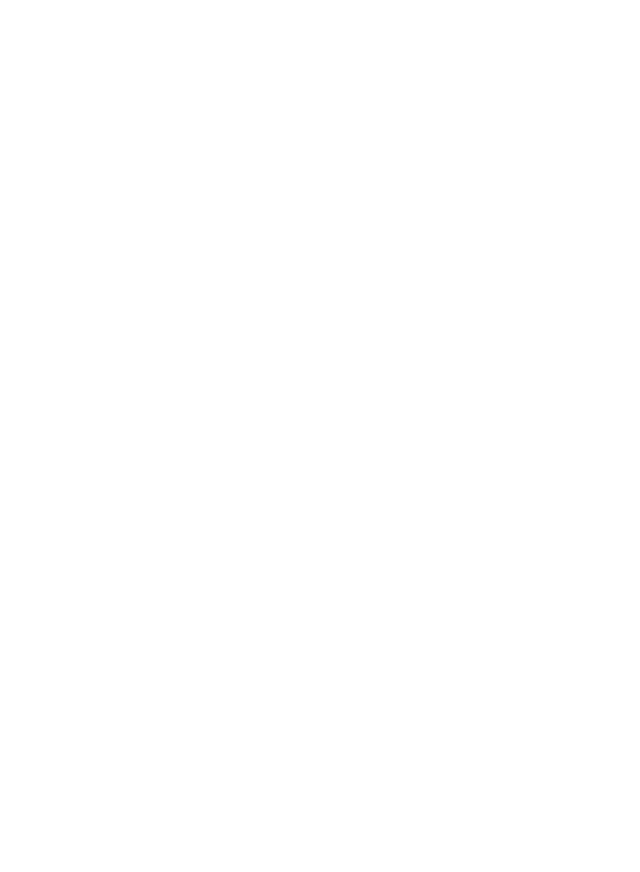
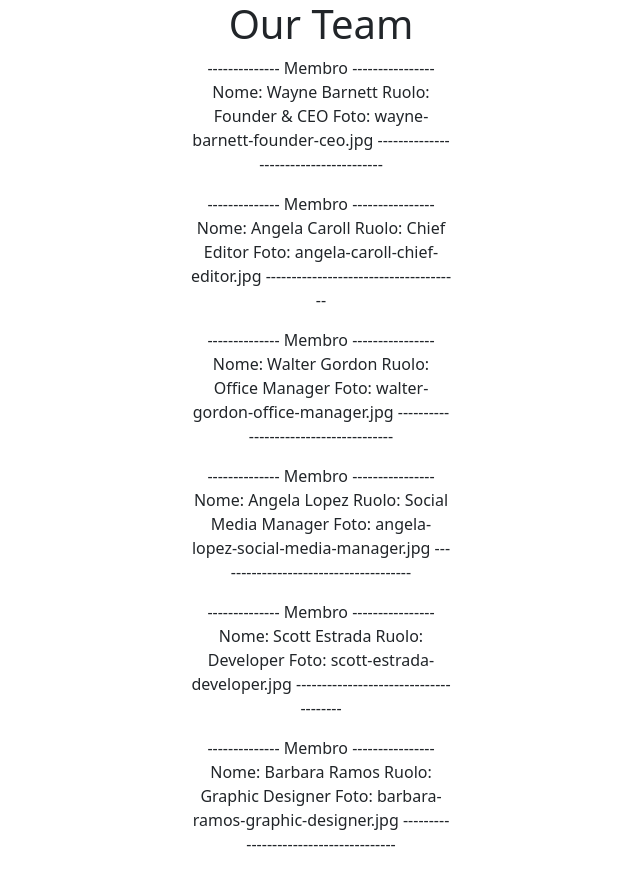
Before and after one commit to L-V-Dragon/js-our-team, a plain HTML site: page index.html in a window 1280 px wide. Shown: the whole page, without its empty margins (319-959 px from the left). Before the commit the page ends 800 px from the top, so only its background shows below. Drawn offline with nearby package versions, Linux system fonts and the light colour scheme.

Commit message:
MILESTONE 2 Completata

```diff
--- a/index.html
+++ b/index.html
@@ -1,17 +1,40 @@
 <!DOCTYPE html>
 <html lang="en">
+
 <head>
     <meta charset="UTF-8">
     <meta http-equiv="X-UA-Compatible" content="IE=edge">
     <meta name="viewport" content="width=device-width, initial-scale=1.0">
-<link href="https://cdn.jsdelivr.net/npm/bootstrap@5.2.2/dist/css/bootstrap.min.css" rel="stylesheet" integrity="sha384-Zenh87qX5JnK2Jl0vWa8Ck2rdkQ2Bzep5IDxbcnCeuOxjzrPF/et3URy9Bv1WTRi" crossorigin="anonymous">
+    <link href="https://cdn.jsdelivr.net/npm/bootstrap@5.2.2/dist/css/bootstrap.min.css" rel="stylesheet"
+        integrity="sha384-Zenh87qX5JnK2Jl0vWa8Ck2rdkQ2Bzep5IDxbcnCeuOxjzrPF/et3URy9Bv1WTRi" crossorigin="anonymous">
     <link rel="stylesheet" href="style.css">
     <title>Team Page</title>
 </head>
+
 <body>
 
+    <body>
+        <div class="container text-center">
 
-<script src="https://cdn.jsdelivr.net/npm/bootstrap@5.2.2/dist/js/bootstrap.bundle.min.js" integrity="sha384-OERcA2EqjJCMA+/3y+gxIOqMEjwtxJY7qPCqsdltbNJuaOe923+mo//f6V8Qbsw3" crossorigin="anonymous"></script>
+            <div class="row">
+
+                <div class="col"></div>
+
+                <div class="col-3">
+                    <h1>Our Team</h1>
+                    <div id="membroStamp"></div>
+                </div>
+
+                <div class="col"></div>
+
+            </div>
+
+        </div>
+
+        <script src="https://cdn.jsdelivr.net/npm/bootstrap@5.2.2/dist/js/bootstrap.bundle.min.js"
+            integrity="sha384-OERcA2EqjJCMA+/3y+gxIOqMEjwtxJY7qPCqsdltbNJuaOe923+mo//f6V8Qbsw3"
+            crossorigin="anonymous"></script>
         <script src="script.js" type="text/javascript"></script>
     </body>
+
 </html>
--- a/script.js
+++ b/script.js
@@ -1,50 +1,61 @@
 let membro = [
     {
-        Nome: "Wayne Barnett",
-        Ruolo:"Founder & CEO",
-        Foto:"wayne-barnett-founder-ceo.jpg",
+        nome: "Wayne Barnett",
+        ruolo: "Founder & CEO",
+        foto: "wayne-barnett-founder-ceo.jpg",
     },
     {
-        Nome:"Angela Caroll",
-        Ruolo:"Chief Editor",
-        Foto:"angela-caroll-chief-editor.jpg",
+        nome: "Angela Caroll",
+        ruolo: "Chief Editor",
+        foto: "angela-caroll-chief-editor.jpg",
     },
     {
-        Nome:"Walter Gordon",
-        Ruolo:"Office Manager",
-        Foto:"walter-gordon-office-manager.jpg",
+        nome: "Walter Gordon",
+        ruolo: "Office Manager",
+        foto: "walter-gordon-office-manager.jpg",
     },
     {
-        Nome:"Angela Lopez",
-        Ruolo:"Social Media Manager",
-        Foto:"angela-lopez-social-media-manager.jpg",
+        nome: "Angela Lopez",
+        ruolo: "Social Media Manager",
+        foto: "angela-lopez-social-media-manager.jpg",
     },
     {
-        Nome:"Scott Estrada",
-        Ruolo:"Developer",
-        Foto:"scott-estrada-developer.jpg",
+        nome: "Scott Estrada",
+        ruolo: "Developer",
+        foto: "scott-estrada-developer.jpg",
     },
     {
-        Nome:"Barbara Ramos",
-        Ruolo:"Graphic Designer",
-        Foto:"barbara-ramos-graphic-designer.jpg",
+        nome: "Barbara Ramos",
+        ruolo: "Graphic Designer",
+        foto: "barbara-ramos-graphic-designer.jpg",
     }
 ]
 
-for(let persona of membro){
+
+for (let persona of membro) {
     stampaPersona(persona);
+
+    document.getElementById("membroStamp").innerHTML += '<p>' + `
+-------------- Membro ----------------
+    Nome: ${persona.nome}
+    Ruolo: ${persona.ruolo}
+    Foto: ${persona.foto}
+--------------------------------------
+
+        ` + '</p>';
 }
 
-function stampaPersona(membro){
+
+
+function stampaPersona(membro) {
 
     console.log(
         `
--------------- Membro ----------------
-    Nome: ${membro.Nome}
-    Ruolo: ${membro.Ruolo}
-    Foto: ${membro.Foto}
---------------------------------------
-
-        `
+    --------------Membro ----------------
+        Nome: ${membro.nome}
+        Ruolo: ${membro.ruolo}
+        Foto: ${membro.foto}
+    --------------------------------------
+    `
     )
 }
```
Lines whose indentation alone changed are shown as unchanged.
